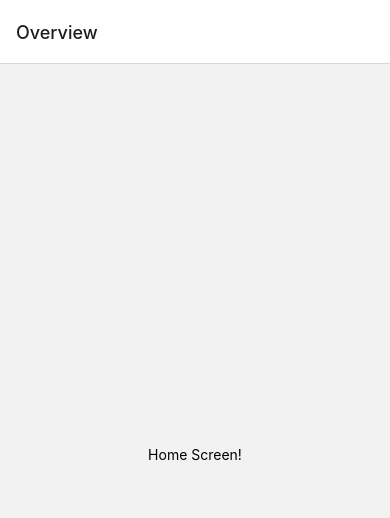
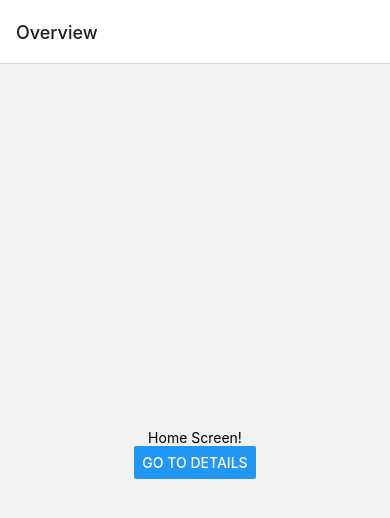
Before and after one commit to JordiIctech/Task-Manager, a React Native app: screen / in a window 390 px wide. Shown: the top 518 px of the page. Built offline with nearby package versions, Linux system fonts and the light colour scheme.

Commit message:
Screen navigation added.

```diff
--- a/App.js
+++ b/App.js
@@ -1,12 +1,17 @@
 import * as React from 'react';
-import { View, Text } from 'react-native';
+import { View, Text, Button } from 'react-native';
 import { NavigationContainer } from '@react-navigation/native';
 import { createNativeStackNavigator } from '@react-navigation/native-stack';
 
-function HomeScreen() { //Screen 1
+function HomeScreen({ navigation }) { //Screen 1, need to pass the navigation variable from the top.
   return (
     <View style={{ flex: 1, alignItems: 'center', justifyContent: 'center' }}>
       <Text>Home Screen!</Text>
+
+      <Button
+        title="Go to Details"
+        onPress={() => navigation.navigate('Calculator')}
+      />
     </View>
   );
 }
```
Also changed, not shown: 1 other file (tests, documents, lock files or other folders).
